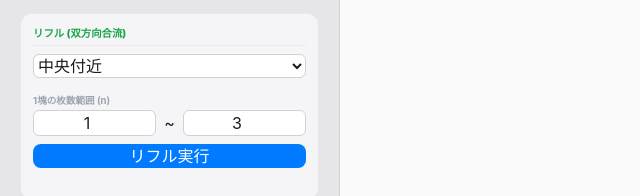
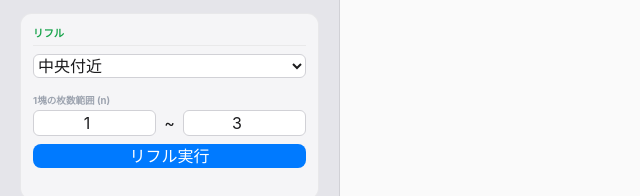
Before and after one commit to Coinlang/ShuffleSimulator, a plain HTML site: page index.html in a window 1280 px wide. Shown: the part 306-502 px from the top of the page, 0-640 px from the left. Drawn offline with nearby package versions, Linux system fonts and the light colour scheme.

Commit message:
Update index.html

```diff
--- a/index.html
+++ b/index.html
@@ -73,7 +73,7 @@
         </div>
 
         <div class="control-group">
-            <h2 class="section-label text-green-600">リフル (双方向合流)</h2>
+            <h2 class="section-label text-green-600">リフル</h2>
             <div class="grid grid-cols-2 gap-2 mb-2">
                 <select id="riffleSplit" onchange="toggleRiffleField()" class="col-span-2"><option value="jitter">中央付近</option><option value="fixed">枚数指定</option></select>
                 <input type="number" id="riffleFixed" value="26" class="hidden col-span-2">
```
